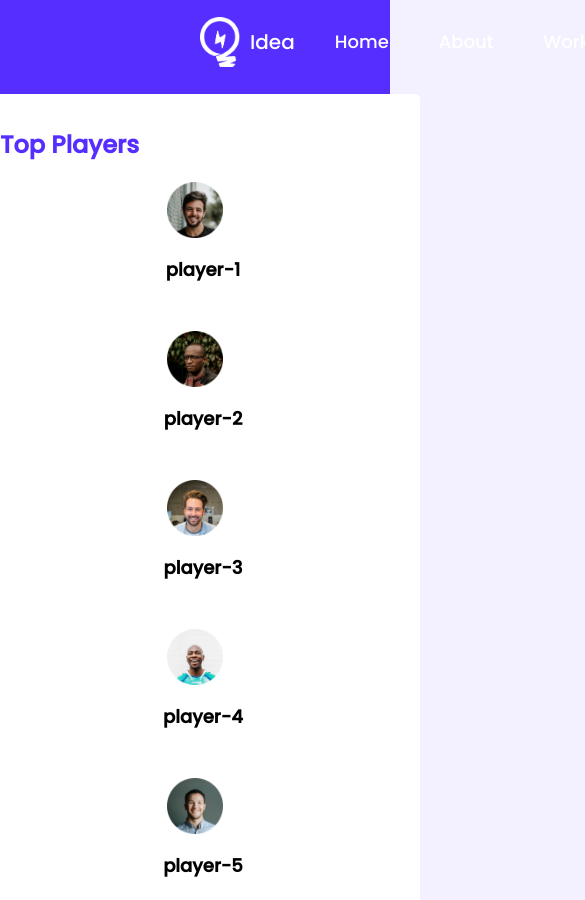
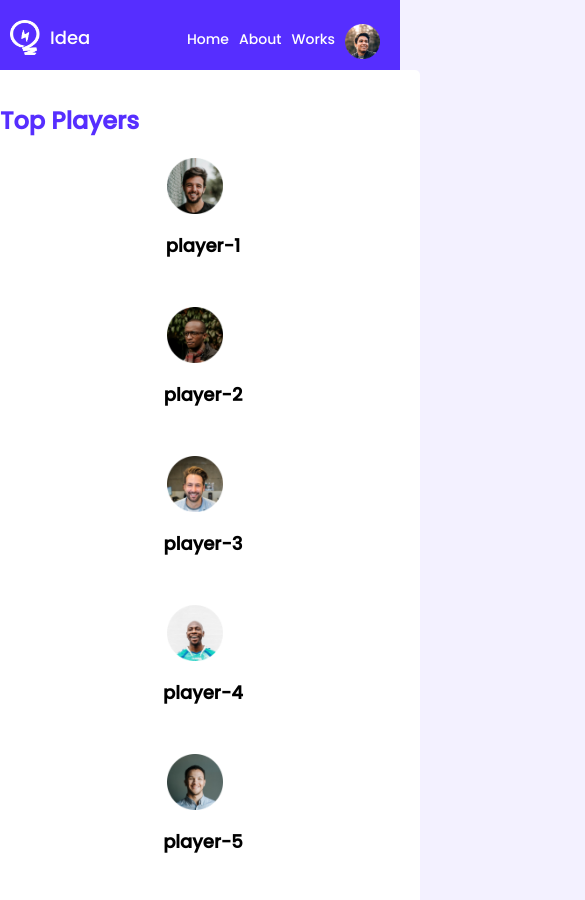
Before and after one commit to Tanmoy-Parvez/leader-board-css3, a plain HTML site: page index.html in a window 390 px wide. Shown: the top 900 px of the page, 585 px wide, since content can reach past the window. Drawn offline with Linux system fonts and the light colour scheme.

Commit message:
resposive done!

```diff
--- a/css/style.css
+++ b/css/style.css
@@ -204,9 +204,42 @@ hr{
 
 /* mobile devices */
 @media only screen and (max-width:688px){
+
+    header{
+        height: 50px;
+        padding: 0px 0px 20px 10px;
+    }
+
+    .navbar{
+        margin: 0px;
+    }
+
+    .branding-logo img{
+        width: 30px;
+        height: 35px;
+    }
+    .branding-logo h4{
+       font-size: 18px;
+    }
+
+    .nav-items {
+        align-items: center;
+      }
+
+    .nav-items a{
+        font-size: 14px;
+        margin-right: 10px;
+      }
+
+      .nav-items img{
+        width: 35px;
+        height: 35px;
+      }
+
     .container{
         width: 100%;
     }
+
     .players, .blogs, .courses{
         grid-template-columns: repeat(1, 1fr);
 
@@ -217,11 +250,20 @@ hr{
     .blog{
         align-items: center;
     }
+    .course{
+        margin: auto;
+    }
 }
 
 /* tablet devices */
 
 @media only screen and (min-width:688px) and (max-width:992px){
+
+    .navbar{
+        margin: 0px;
+        padding: 0px 0px 0px 10px;
+    }
+
     .container{
         width: 100%;
     }
@@ -233,10 +275,14 @@ hr{
         grid-template-columns: repeat(1, 1fr);
     }
 
-    .player{
+    .player, .blog{
         flex-direction: column;
     }
     .blog{
         align-items: center;
     }
+
+    .course{
+    margin: auto;
+    }
 }
```
